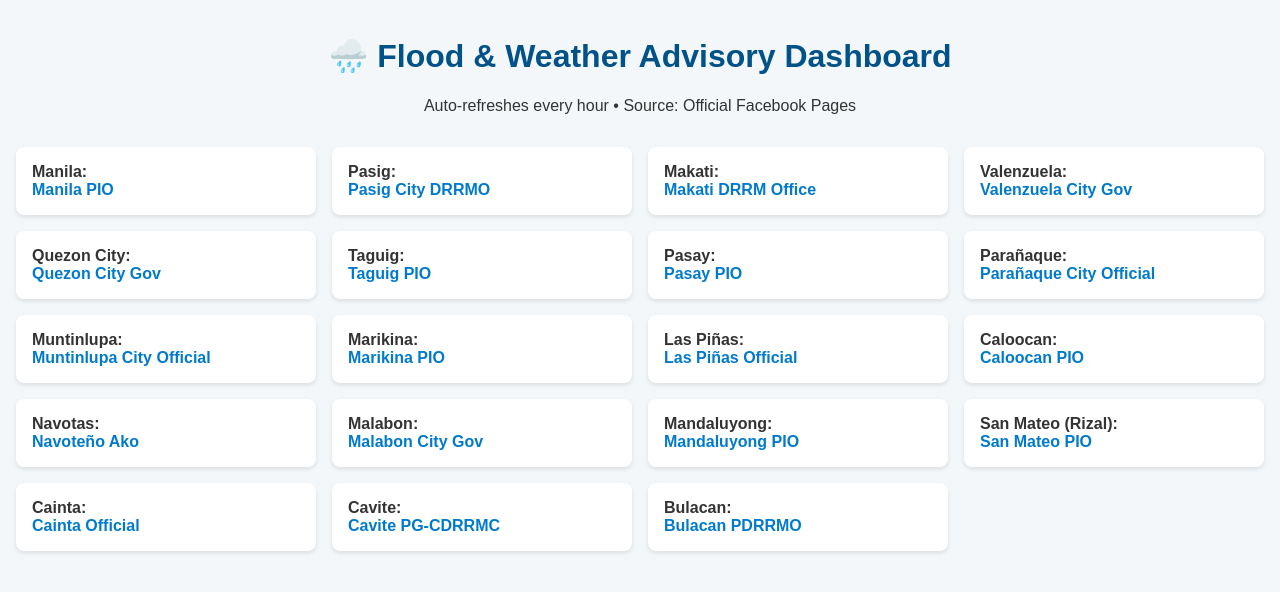
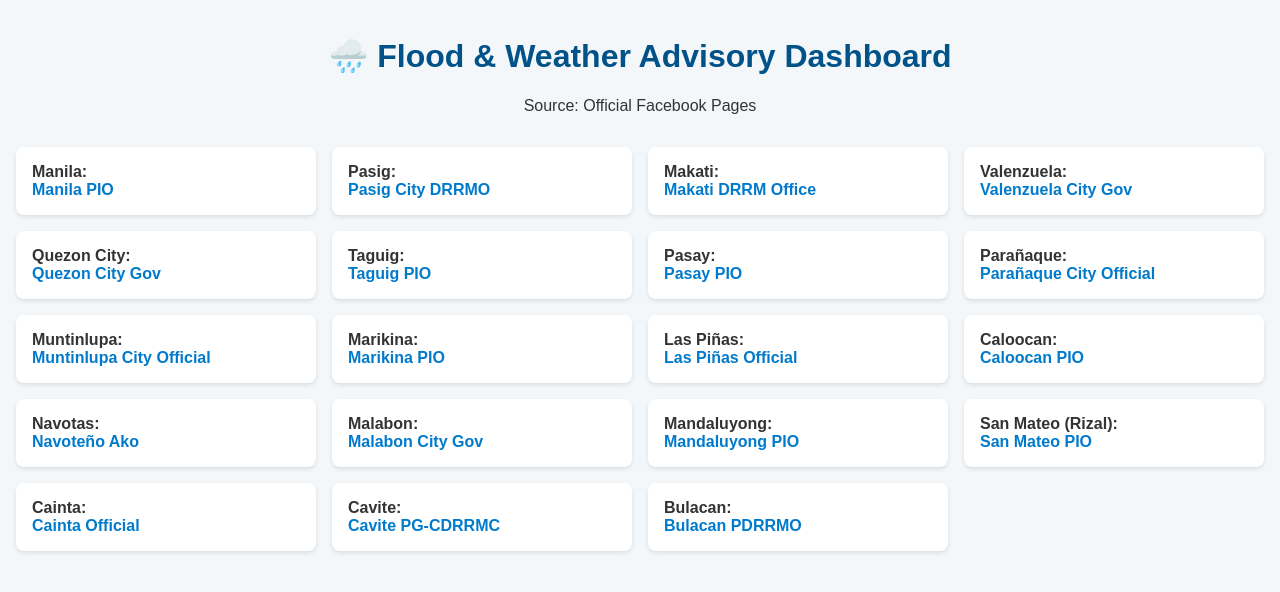
Before and after one commit to chabriones031421/flood-alert-dashboard, a plain HTML site: page index.html in a window 1280 px wide. Drawn offline with Linux system fonts and the light colour scheme.

Commit message:
Add files via upload

```diff
--- a/index.html
+++ b/index.html
@@ -4,7 +4,6 @@
   <meta charset="UTF-8" />
   <meta name="viewport" content="width=device-width, initial-scale=1" />
   <title>Flood & Weather Advisory Dashboard</title>
-  <meta http-equiv="refresh" content="3600" />
   <style>
     body { font-family: Arial; background: #f3f7fa; color: #333; margin: 0; padding: 1rem; }
     h1 { text-align: center; color: #005288; }
@@ -16,7 +15,7 @@
 </head>
 <body>
   <h1>🌧️ Flood & Weather Advisory Dashboard</h1>
-  <p style="text-align:center">Auto-refreshes every hour • Source: Official Facebook Pages</p>
+  <p style="text-align:center">Source: Official Facebook Pages</p>
   <div class="grid">
     <div class="card"><strong>Manila:</strong><br><a href="https://www.facebook.com/ManilaPIO" target="_blank">Manila PIO</a></div>
     <div class="card"><strong>Pasig:</strong><br><a href="https://www.facebook.com/PasigCityDRRMO" target="_blank">Pasig City DRRMO</a></div>
```
